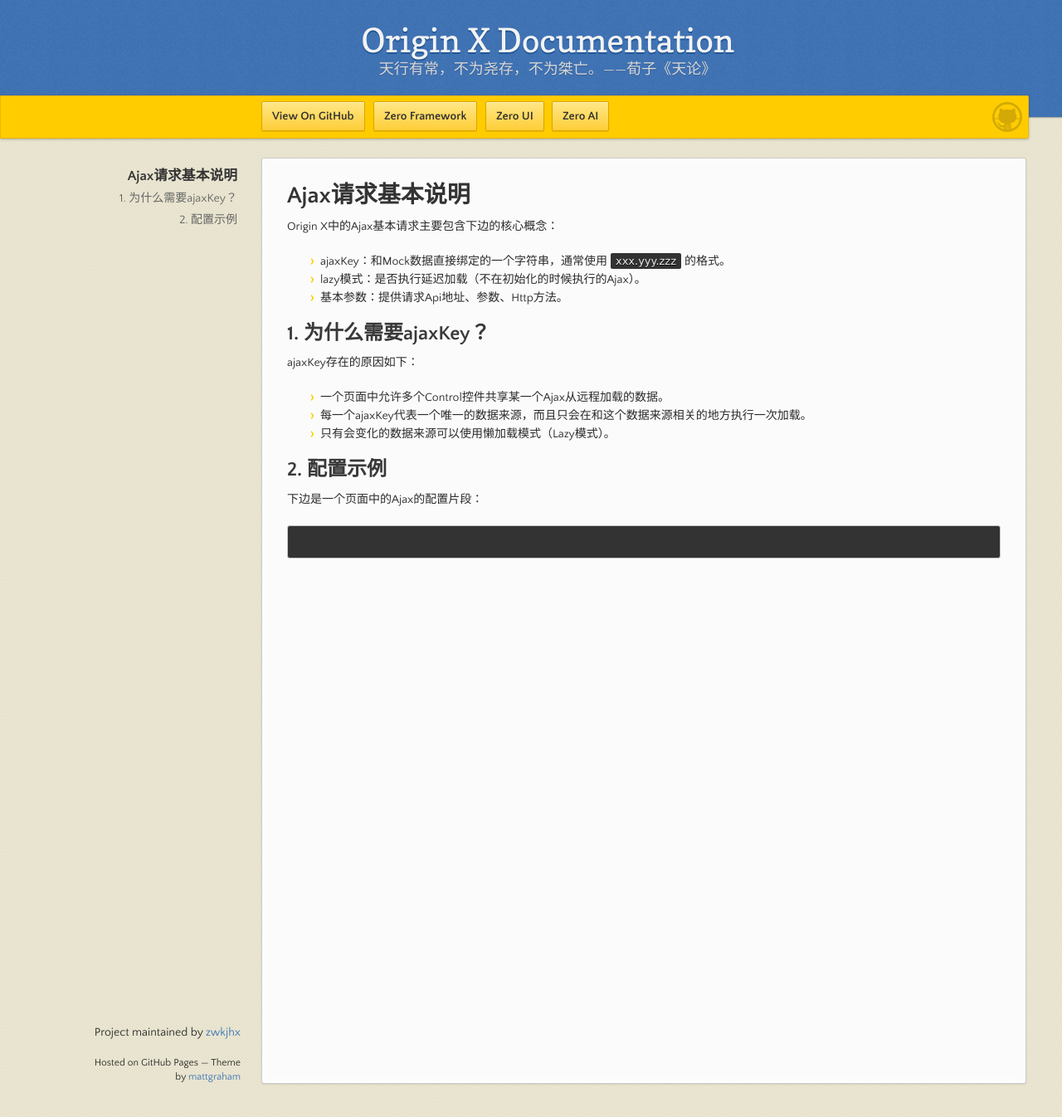
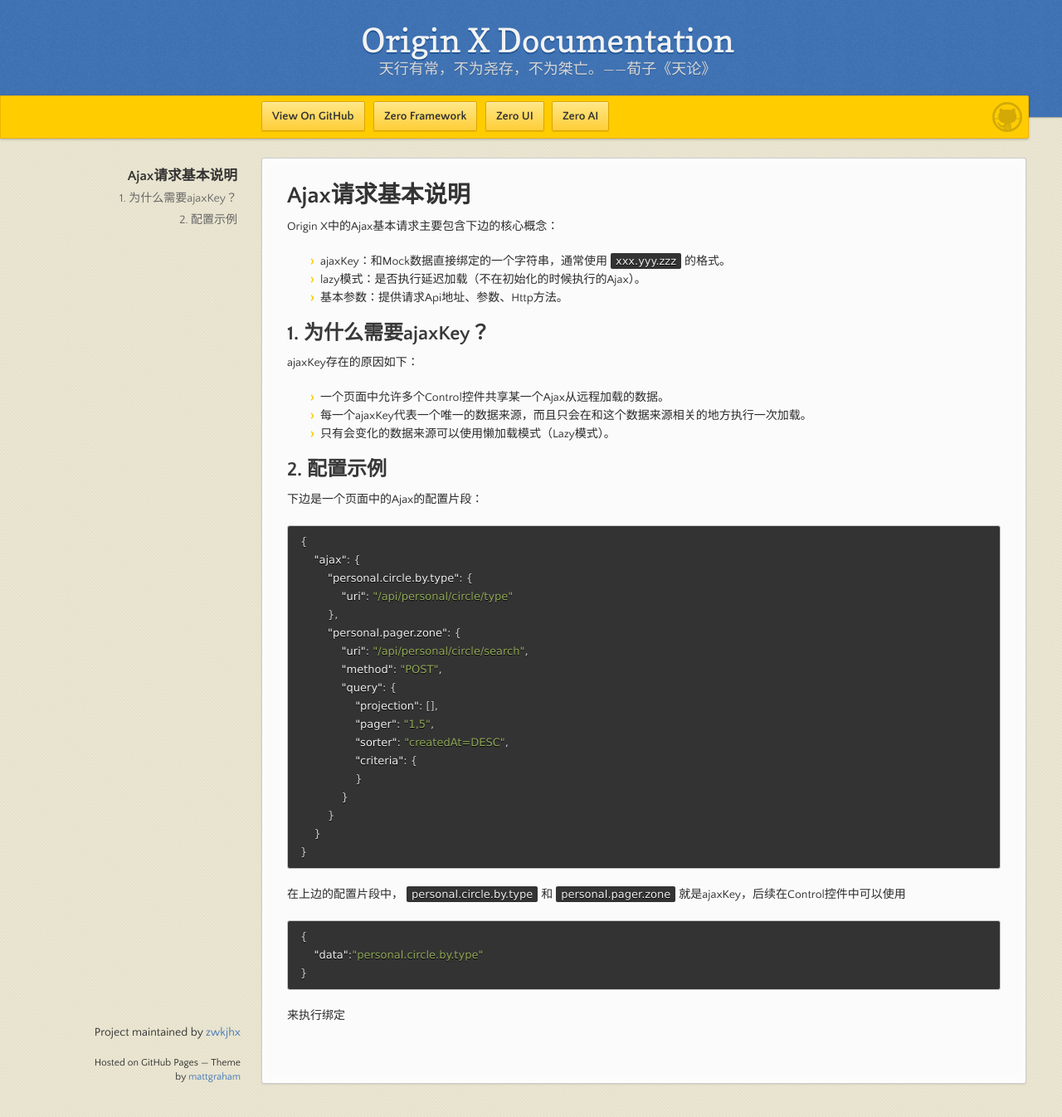
Before and after one commit to zwkjhx/ox-doc, a Jekyll site: the page built from specification/3-origin-xgui-fan/spo-006-ajaxqing-qiu-ji-ben-shuo-ming.md, in a window 1280 px wide and 1346 px high. Shown: the whole window at 83% size. Built offline with Jekyll 4.4.1, drawn with Linux system fonts in a browser that asks for light colours; our own code applies the rules of GitHub Pages for plain Markdown files.

Commit message:
Updates specification/3-origin-xgui-fan/spo-006-ajaxqing-qiu-ji-ben-shuo-ming.md
Auto commit by GitBook Editor

````diff
--- a/specification/3-origin-xgui-fan/spo-006-ajaxqing-qiu-ji-ben-shuo-ming.md
+++ b/specification/3-origin-xgui-fan/spo-006-ajaxqing-qiu-ji-ben-shuo-ming.md
@@ -19,5 +19,32 @@
 下边是一个页面中的Ajax的配置片段：
 
 ```json
+{
+    "ajax": {
+        "personal.circle.by.type": {
+            "uri": "/api/personal/circle/type"
+        },
+        "personal.pager.zone": {
+            "uri": "/api/personal/circle/search",
+            "method": "POST",
+            "query": {
+                "projection": [],
+                "pager": "1,5",
+                "sorter": "createdAt=DESC",
+                "criteria": {
+                }
+            }
+        }
+    }
+}
+```
 
+在上边的配置片段中，`personal.circle.by.type`和`personal.pager.zone`就是ajaxKey，后续在Control控件中可以使用
+
+```json
+{
+    "data":"personal.circle.by.type"
+}
 ```
+
+来执行绑定
````
